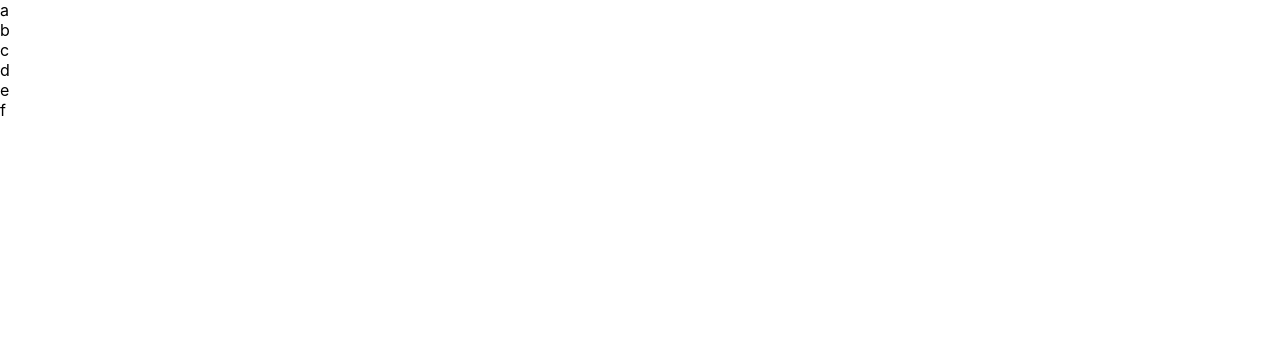
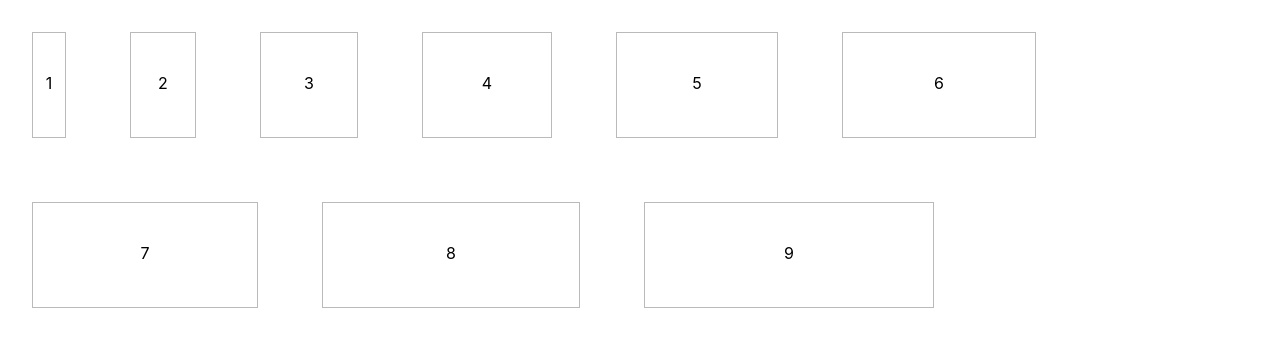
Before and after one commit to assembleco/dragon_drop.sandbox, a React (Create React App) app: page / in a window 1280 px wide. Shown: the top 346 px of the page. Built offline with nearby package versions, Linux system fonts and the light colour scheme.

Commit message:
Revamp using `@dnd-kit/core`.

```diff
--- a/package.json
+++ b/package.json
@@ -3,11 +3,12 @@
   "version": "0.1.0",
   "private": true,
   "dependencies": {
+    "@dnd-kit/core": "^3.1.1",
+    "@dnd-kit/sortable": "^4.0.0",
     "@testing-library/jest-dom": "^5.11.4",
     "@testing-library/react": "^11.1.0",
     "@testing-library/user-event": "^12.1.10",
     "react": "^17.0.2",
-    "react-beautiful-dnd": "^13.1.0",
     "react-dom": "^17.0.2",
     "react-scripts": "4.0.3",
     "styled-components": "^5.3.0",
--- a/src/App.js
+++ b/src/App.js
@@ -1,86 +1,82 @@
-import logo from './logo.svg';
+import React, {useState} from 'react';
+import styled from "styled-components"
+import {
+  closestCenter,
+  DndContext,
+  DragOverlay,
+  KeyboardSensor,
+  PointerSensor,
+  useSensor,
+  useSensors,
+} from '@dnd-kit/core';
+import {
+  arrayMove,
+  SortableContext,
+  sortableKeyboardCoordinates,
+  rectSortingStrategy,
+} from '@dnd-kit/sortable';
 
-import React from "react"
-import styled from "styled-components"
-import { DragDropContext, Droppable, Draggable } from 'react-beautiful-dnd'
+import {SortableItem} from './SortableItem';
+import {Item} from './Item';
 
-class App extends React.Component {
-  state = {
-    cards: [
-      "a",
-      "b",
-      "c",
-      "d",
-      "e",
-      "f",
-    ],
+function App() {
+  const [activeId, setActiveId] = useState(null);
+  const [items, setItems] = useState(['1', '2', '3', '4', '5', '6', '7', '8', '9']);
+  const sensors = useSensors(
+    useSensor(PointerSensor),
+    useSensor(KeyboardSensor, {
+      coordinateGetter: sortableKeyboardCoordinates,
+    })
+  );
+
+  return (
+    <DndContext
+      sensors={sensors}
+      collisionDetection={closestCenter}
+      onDragStart={handleDragStart}
+      onDragEnd={handleDragEnd}
+    >
+      <SortableContext
+        items={items}
+        strategy={rectSortingStrategy}
+      >
+        <Container>
+          {items.map(id => <SortableItem key={id} id={id} />)}
+        </Container>
+      </SortableContext>
+
+      <DragOverlay>
+        {activeId ? <Item id={activeId} /> : null}
+      </DragOverlay>
+    </DndContext>
+  );
+
+  function handleDragStart(event) {
+    const {active} = event;
+
+    setActiveId(active.id);
   }
 
-  swapFromTo(begin, end) {
-    var cards = this.state.cards
+  function handleDragEnd(event) {
+    const {active, over} = event;
 
-    if(begin < end)
-      this.setState({ cards:
-        cards.slice(0, begin)
-        .concat(cards.slice(begin + 1, end + 1))
-        .concat(cards[begin])
-        .concat(cards.slice(end + 1, cards.length))
-      })
-    else if(end < begin)
-      this.setState({ cards:
-        cards.slice(0, end)
-        .concat(cards[begin])
-        .concat(cards.slice(end, begin))
-        .concat(cards.slice(begin + 1, cards.length))
-      })
+    if (active.id !== over.id) {
+      setItems((items) => {
+        const oldIndex = items.indexOf(active.id);
+        const newIndex = items.indexOf(over.id);
+
+        return arrayMove(items, oldIndex, newIndex);
+      });
+    }
+
+    setActiveId(null);
   }
-
-  render = () => (
-    <DragDropContext
-      onDragEnd={(drop) => this.swapFromTo(drop.source.index, drop.destination.index)}
-    >
-
-      <div>
-
-        <Droppable
-          droppableId="droppable-phase"
-          type="PHASE"
-          direction="horizontal"
-        >
-        {(provided, snapshot) => (
-          <Container
-            ref={provided.innerRef}
-            {...provided.droppableProps}
-          >
-            {provided.placeholder}
-
-          {this.state.cards.map((card, i) => (
-            <Draggable draggableId={`draggable-phase-${i}`} index={i}>
-              {(provided, snapshot) => (
-                <Card
-                  ref={provided.innerRef}
-                  {...provided.draggableProps}
-                  {...provided.dragHandleProps}
-                >
-                  {card}
-                </Card>
-              )}
-            </Draggable>
-          ))}
-
-          </Container>
-        )}
-        </Droppable>
-
-      </div>
-    </DragDropContext>
-  )
 }
 
 var Container = styled.div`
+display: flex;
+flex-direction: row;
+flex-wrap: wrap;
 `
 
-var Card = styled.div`
-`
-
-export default App;
+export default App
--- /dev/null
+++ b/src/Item.js
@@ -0,0 +1,18 @@
+import React, {forwardRef} from 'react';
+import styled from "styled-components"
+
+export const Item = forwardRef(({id, ...props}, ref) => {
+  return (
+    <Box width={2*id} {...props} ref={ref}>{id}</Box>
+  )
+});
+
+var Box = styled.div`
+display: box;
+width: ${p => p.width}rem;
+height: 4rem;
+border: 1px solid #bababa;
+margin: 2rem;
+text-align: center;
+padding-top: 2.5rem;
+`
--- /dev/null
+++ b/src/SortableItem.js
@@ -0,0 +1,28 @@
+import React from 'react';
+import {useSortable} from '@dnd-kit/sortable';
+import {CSS} from '@dnd-kit/utilities';
+
+import { Item } from './Item';
+
+export function SortableItem(props) {
+  const {
+    attributes,
+    listeners,
+    setNodeRef,
+    transform,
+    transition,
+  } = useSortable({id: props.id});
+
+  const style = {
+    transform: CSS.Transform.toString(transform),
+    transition,
+  };
+
+  return (
+    <Item ref={setNodeRef} style={style} {...attributes} {...listeners}
+    id={props.id}
+    >
+      {props.id}
+    </Item>
+  );
+}
```
Also changed, not shown: 1 other file (tests, documents, lock files or other folders).
